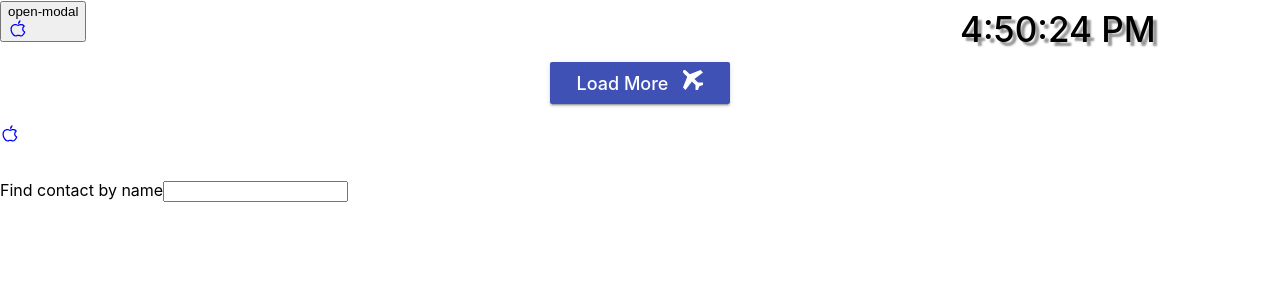
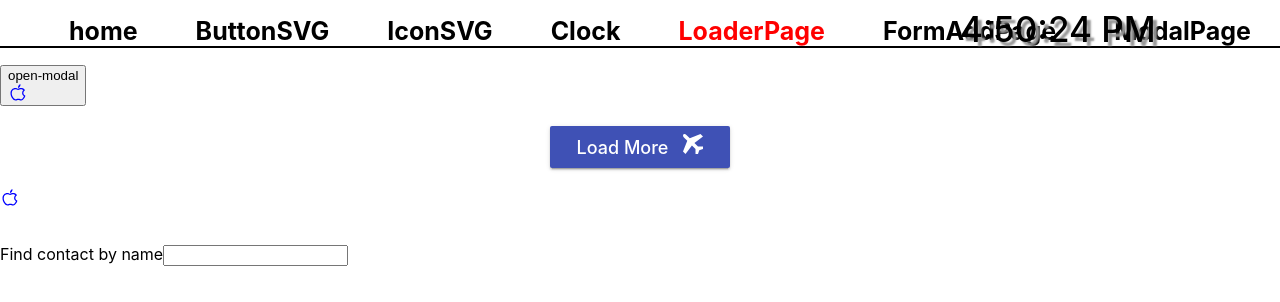
Before and after one commit to korysergey55/react-components, a React (Create React App) app: page /loader in a window 1280 px wide. Shown: the top 302 px of the page. Built offline with nearby package versions, Linux system fonts and the light colour scheme.

Commit message:
rout-link

```diff
--- a/src/App.js
+++ b/src/App.js
@@ -1,12 +1,13 @@
 import React, { Component } from "react";
+import Header from "./components/header/Header";
 import Clock from "./components/clock/Clock";
 import Modal from "./components/modal/Modal";
 import ButtonSVG from "./components/buttonSVG/ButtonSVG";
-import IconSVG from './components/iconSVG/IconSVG';
+import IconSVG from "./components/iconSVG/IconSVG";
 import ContactForm from "./components/formAdd/FormAdd";
 import MarkupItems from "./components/markup/MarkupItems";
 import Loader from "./components/loader/Loader";
-import Filter from "./components/filter/filter";
+import Filter from "./components/filter/Filter";
 
 import { connect } from "react-redux";
 import { taggleModal } from "./redux/modal/ModalActions";
@@ -15,9 +16,10 @@ class App extends Component {
  render() {
   return (
    <>
+    <Header />
     <button type="button" onClick={this.props.taggleModal}>
      open-modal
-     <IconSVG/>
+     <IconSVG />
     </button>
 
     {this.props.isModalOpen && (
@@ -28,7 +30,7 @@ class App extends Component {
 
     <Clock />
     <ButtonSVG />
-    <IconSVG/>
+    <IconSVG />
     <MarkupItems />
     <Loader />
     <Filter />
--- /dev/null
+++ b/src/components/header/Header.js
@@ -0,0 +1,30 @@
+import React from "react";
+import { mainRouts } from "../../routs/mainRouter";
+import { NavLink, withRouter } from "react-router-dom";
+import { HeaderConteinerStyled } from "./HeaderStyled";
+
+const Header = ({ location }) => {
+ return (
+  <>
+   <HeaderConteinerStyled>
+    {mainRouts.map(
+     ({ name, path, exact, isLink }) =>
+      isLink && (
+       <li  key ={path}>
+        <NavLink
+         to={path}
+         exact={exact}
+         className="NavLink"
+         activeClassName="NavLinkActiv"
+        >
+         {name}
+        </NavLink>
+       </li>
+      )
+    )}
+   </HeaderConteinerStyled>
+  </>
+ );
+};
+
+export default withRouter(Header);
--- /dev/null
+++ b/src/components/header/HeaderStyled.js
@@ -0,0 +1,20 @@
+import styled from "styled-components";
+
+export const HeaderConteinerStyled = styled.ul`
+ display: flex;
+ justify-content: space-around;
+ align-items: center;
+ list-style: none;
+ border-bottom: 2px solid black;
+
+ .NavLink {
+  font-size: 25px;
+  font-weight: 700;
+  text-decoration: none;
+  color: black;
+
+ }
+ .NavLinkActiv{
+     color: red;
+ }
+`;
--- a/src/index.js
+++ b/src/index.js
@@ -1,15 +1,17 @@
-import React from 'react';
-import ReactDOM from 'react-dom';
-import './index.css';
-import App from './App';
-import {Provider} from 'react-redux';
-import store from './redux/store';
-
+import React from "react";
+import ReactDOM from "react-dom";
+import "./index.css";
+import App from "./App";
+import { Provider } from "react-redux";
+import store from "./redux/store";
+import { BrowserRouter } from "react-router-dom";
 
 ReactDOM.render(
  <React.StrictMode>
   <Provider store={store}>
-   <App />
+   <BrowserRouter>
+    <App />
+   </BrowserRouter>
   </Provider>
  </React.StrictMode>,
  document.getElementById("root")
--- /dev/null
+++ b/src/pages/ButtonSVGPage.js
@@ -0,0 +1,8 @@
+import React from "react";
+import ButtonSVG from "../components/buttonSVG/ButtonSVG";
+
+const ButtonSVGPage = () => {
+ return <ButtonSVG />;
+};
+
+export default ButtonSVGPage;
--- /dev/null
+++ b/src/pages/ClockPage.js
@@ -0,0 +1,8 @@
+import React from "react";
+import Clock from "../components/clock/Clock";
+
+const ClockPage = () => {
+ return <Clock />;
+};
+
+export default ClockPage;
--- /dev/null
+++ b/src/pages/FormAddPage.js
@@ -0,0 +1,16 @@
+import React from "react";
+import FormAdd from "../components/formAdd/FormAdd";
+import MarkupItems from "../components/markup/MarkupItems";
+import Filter from "../components/filter/Filter";
+
+const FormAddPage = () => {
+ return (
+  <>
+   <FormAdd />
+   <MarkupItems />
+   <Filter />
+  </>
+ );
+};
+
+export default FormAddPage;
--- /dev/null
+++ b/src/pages/HomePage.js
@@ -0,0 +1,11 @@
+import React from "react";
+
+const HomePage = () => {
+ return (
+  <>
+   <h2>Home Page</h2>
+  </>
+ );
+};
+
+export default HomePage;
--- /dev/null
+++ b/src/pages/IconSVGPage.js
@@ -0,0 +1,10 @@
+import React from 'react';
+import IconSVG from '../components/iconSVG/IconSVG';
+
+const IconSVGPage = () => {
+    return (
+        <IconSVG/>
+    );
+}
+
+export default IconSVGPage;
--- /dev/null
+++ b/src/pages/LoaderPage.js
@@ -0,0 +1,10 @@
+import React from 'react';
+import Loader from '../components/loader/Loader';
+
+const LoaderPage = () => {
+    return (
+        <Loader/>
+    );
+}
+
+export default LoaderPage;
--- /dev/null
+++ b/src/pages/ModalPage.js
@@ -0,0 +1,11 @@
+import React from 'react';
+import Modal from '../components/modal/Modal';
+
+
+const ModalPage = () => {
+    return (
+        <Modal/>
+    );
+}
+
+export default ModalPage;
--- /dev/null
+++ b/src/routs/mainRouter.js
@@ -0,0 +1,58 @@
+import ButtonSVGPage from "../pages/ButtonSVGPage";
+import ClockPage from "../pages/ClockPage";
+import FormAddPage from "../pages/FormAddPage";
+import HomePage from "../pages/HomePage";
+import IconSVGPage from "../pages/IconSVGPage";
+import LoaderPage from "../pages/LoaderPage";
+import ModalPage from "../pages/ModalPage";
+export const mainRouts = [
+ {
+  name: "home",
+  path: "/home",
+  exact: true,
+  component: HomePage,
+  isLink: true,
+ },
+ {
+  name: "ButtonSVG",
+  path: "/buttonSVG",
+  exact: true,
+  component: ButtonSVGPage,
+  isLink: true,
+ },
+ {
+  name: "IconSVG",
+  path: "/iconSVG",
+  exact: true,
+  component: IconSVGPage,
+  isLink: true,
+ },
+ {
+  name: "Clock",
+  path: "/clock",
+  exact: true,
+  component: ClockPage,
+  isLink: true,
+ },
+ {
+  name: "LoaderPage",
+  path: "/loader",
+  exact: true,
+  component: LoaderPage,
+  isLink: true,
+ },
+ {
+  name: "FormAddPage",
+  path: "/formAdd",
+  exact: true,
+  component: FormAddPage,
+  isLink: true,
+ },
+ {
+  name: "ModalPage",
+  path: "/modal",
+  exact: true,
+  component: ModalPage,
+  isLink: true,
+ },
+];
```
